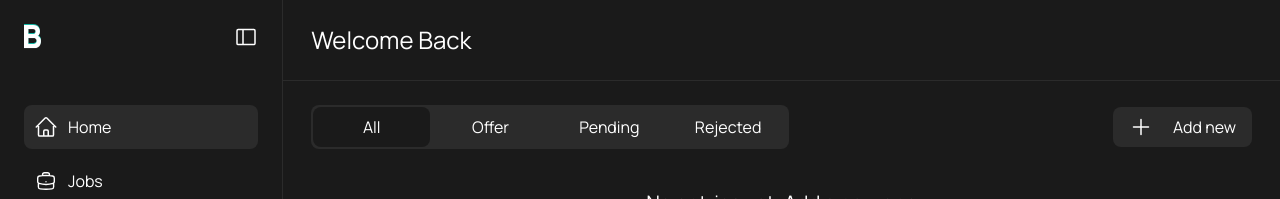
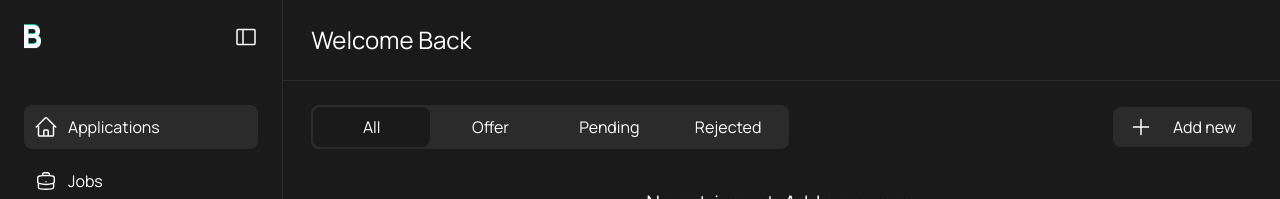
Before and after one commit to micronetic/bewerbase, a React (Vite) app in the folder frontend/: page /app in a window 1280 px wide. Shown: the top 199 px of the page. Built offline with nearby package versions, Linux system fonts and the light colour scheme.

Commit message:
fix font size in the application info modal

```diff
--- a/frontend/src/app/components/layout/Sidebar.jsx
+++ b/frontend/src/app/components/layout/Sidebar.jsx
@@ -14,7 +14,7 @@ export default function Sidebar({ hideMobile }) {
 
   const sideLinks = [
     {
-      title: "Home",
+      title: "Applications",
       slug: "/app",
       icon: <HomeIcon />,
     },
--- a/frontend/src/app/components/ui/ApplicationInfo.jsx
+++ b/frontend/src/app/components/ui/ApplicationInfo.jsx
@@ -9,7 +9,7 @@ export default function ApplicationInfo({ onClose, data }) {
           <CloseIcon onClick={onClose} className="self-end cursor-pointer" />
           <div className="w-full flex flex-col gap-y-9">
             <div className="flex flex-col items-center gap-y-1.5">
-              <h2 className="text-white text-4xl font-bold capitalize">
+              <h2 className="text-white text-3xl font-bold capitalize text-center">
                 {data.company}
               </h2>
               <p className="text-center text-accent">{data.job}</p>
@@ -25,7 +25,7 @@ export default function ApplicationInfo({ onClose, data }) {
               </div>
             </div>
             <div className="flex flex-col gap-y-2">
-              <h3 className="text-lg font-bold">Notes</h3>
+              <h3 className="text-lg font-bold">Notes:</h3>
               <p>{data.notes}</p>
             </div>
           </div>
```
